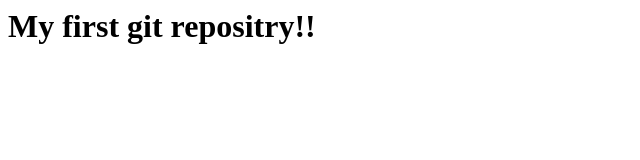
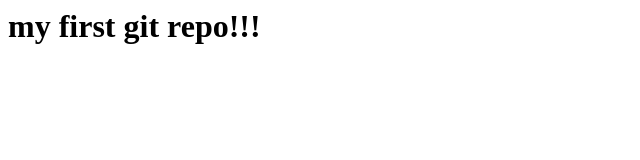
Before and after one commit to anubhakansal/git_practice, a plain HTML site: page index.html in a window 1280 px wide. Shown: the whole page, without its empty margins (0-640 px from the left). Drawn offline with Linux system fonts and the light colour scheme.

```diff
--- a/index.html
+++ b/index.html
@@ -3,6 +3,6 @@
         <title>GIT & GITHUB</title>
     </head>
     <body>
-        <h1>My first git repositry!!</h1>
+        <h1>my first git repo!!!</h1>
     </body>
 </html>
```
